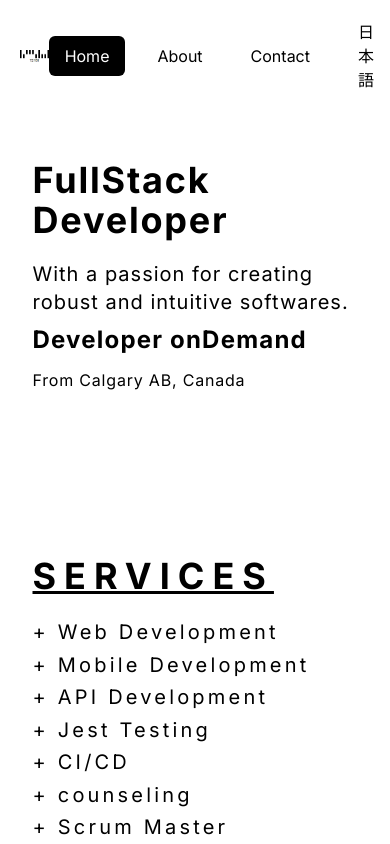
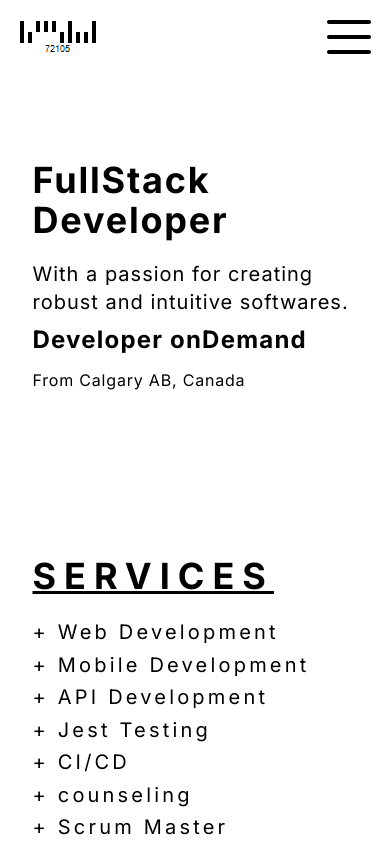
Before and after one commit to ryuatnorcal/portfolio, a Next.js app: page / in a window 390 px wide. Shown: the top 844 px of the page. Built offline with nearby package versions, Linux system fonts and the light colour scheme; no server answers; the database is empty.

Commit message:
fix: mobile menu bar

```diff
--- a/src/components/Menu/index.tsx
+++ b/src/components/Menu/index.tsx
@@ -1,12 +1,16 @@
 'use client'
-
 import Image from "next/image"
 import Link from "next/link"
 import { usePathname } from "next/navigation"
 import { useLocale } from "@/hooks/useLocale"
+import { useState } from "react"
 import logo from '../../../public/icons/barcode.gif'
+import menu from '../../../public/icons/icons8-menu.svg'
+import close from '../../../public/icons/icons8-close.svg'
+import './styles.css'
 const Menu = () => {
   const { locale, setLocale } = useLocale()
+  const [open, setOpen] = useState<boolean>(false)
   const pathname = usePathname()
 
   const handleLocale = () => {
@@ -15,20 +19,41 @@ const Menu = () => {
     } else {
       setLocale('en')
     }
+    handleMenu()
+  }
+
+  const handleMenu = () => {
+    setOpen(!open)
   }
 
   return (
-    <nav className="flex justify-between items-center pt-3 pb-3 fixed w-full bg-white">
+    <div className='w-screen overflow-hidden'>
+      <nav className="flex w-screen overflow-x-hidden justify-between items-center pt-3 pb-3 fixed w-full bg-white">
         <div className="flex items-center ml-5">
             <Image src={logo} alt="logo" />
         </div>
-      <div className="flex items-center">
+        {/* desktop menu */}
+        <div className="hidden lg:flex items-center">
           <Link href={{ pathname: '/', query: {selectedLocale:locale}}} className={`inline-block px-4 mr-4 py-2 rounded-md ${pathname === '/'? 'text-white bg-black' : 'text-black bg-white hover:text-white hover:bg-black'} transition-colors duration-300`}>Home</Link>
           <Link href={{ pathname: '/about', query: {selectedLocale:locale}}} className={`inline-block mr-4 px-4 rounded-md py-2 ${pathname === '/about'? 'text-white bg-black':'text-black bg-white hover:text-white hover:bg-black'} transition-colors duration-300`}>About</Link>
           <Link href={{ pathname: '/contact', query: { selectedLocale: locale } }} className={`inline-block mr-4 rounded-md px-4 py-2 ${pathname==='/contact'? 'text-white bg-black':'text-black bg-white hover:text-white hover:bg-black'} transition-colors duration-300`}>Contact</Link>
           <button className="inline-block px-4 py-2 rounded-md text-black bg-white hover:text-white hover:bg-black transition-colors duration-300" onClick={handleLocale}>{locale !== 'en' ? 'English' : '日本語'}</button>
         </div>
+        <div onClick={handleMenu} className="lg:hidden">
+          {open ?
+            <Image src={close} alt="close" className="cursor-pointer mr-4" />
+            : <Image src={menu} alt="menu" className="cursor-pointer mr-4" />
+          }
+        </div>
       </nav>
+      {/* Mobile menu below */}
+      <div className={`lg:hidden fixed h-[92vh] w-[250px] top-[74px] right-[-250px] bg-white ${open ? 'slideIn': 'slideOut'}`}>
+        <Link onClick={handleMenu} href={{ pathname: '/', query: {selectedLocale:locale}}} className={`inline-block px-4 py-2 w-full ${pathname === '/'? 'text-white bg-black' : 'text-black bg-white hover:text-white hover:bg-black'} transition-colors duration-300`}>Home</Link>
+        <Link onClick={handleMenu} href={{ pathname: '/about', query: {selectedLocale:locale}}} className={`inline-block px-4 py-2 w-full ${pathname === '/about'? 'text-white bg-black':'text-black bg-white hover:text-white hover:bg-black'} transition-colors duration-300`}>About</Link>
+        <Link onClick={handleMenu} href={{ pathname: '/contact', query: { selectedLocale: locale } }} className={`inline-block px-4 py-2 w-full ${pathname==='/contact'? 'text-white bg-black':'text-black bg-white hover:text-white hover:bg-black'} transition-colors duration-300`}>Contact</Link>
+        <button className="inline-block w-full text-black bg-white hover:text-white hover:bg-black transition-colors duration-300  px-4 py-2 text-left" onClick={handleLocale}>{locale !== 'en' ? 'English' : '日本語'}</button>
+      </div>
+    </div>
   )
 }
 export default Menu
--- /dev/null
+++ b/src/components/Menu/styles.css
@@ -0,0 +1,23 @@
+.slideIn {
+  animation: slideIn 0.3s ease-in forwards
+}
+.slideOut {
+  animation: slideOut 0.3s ease-out forwards
+}
+
+@keyframes slideIn {
+  0% {
+    transform: translateX(0)
+  }
+  100% {
+    transform: translateX(-250px)
+  }
+}
+@keyframes slideOut {
+  0% {
+    transform: translateX(-250px)
+  }
+  100% {
+    transform: translateX(0)
+  }
+}
--- a/tailwind.config.ts
+++ b/tailwind.config.ts
@@ -6,7 +6,6 @@ const config: Config = {
     "./src/components/**/*.{js,ts,jsx,tsx,mdx}",
     "./src/app/**/*.{js,ts,jsx,tsx,mdx}",
   ],
-  plugins: [],
   theme: {
     extend: {
       colors: {
@@ -24,8 +23,12 @@ const config: Config = {
       letterSpacing: {
         'sm': '0.2rem',
         'md': '0.5rem',
+      },
+      inset: {
+        '100': '-25%',
       }
     },
   },
+  plugins: [],
 };
 export default config;
```
Also changed, not shown: public/icons/icons8-menu.svg (added). Lines whose indentation alone changed are shown as unchanged.
